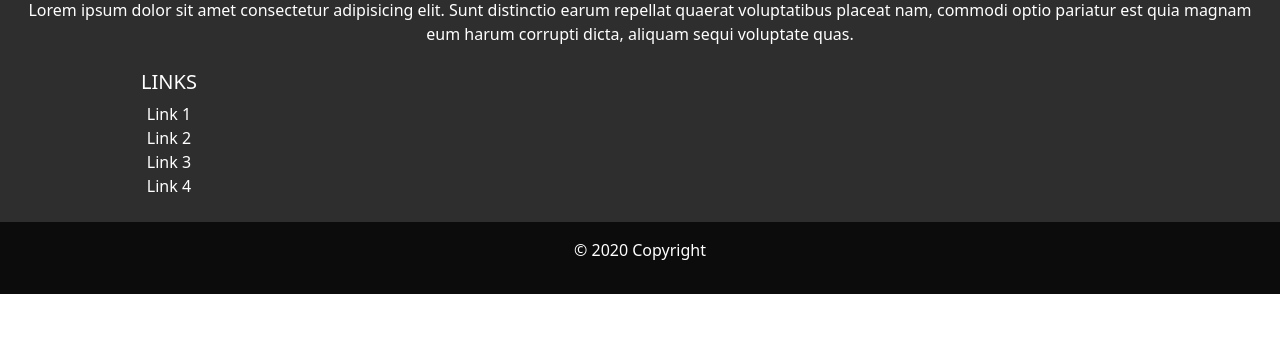
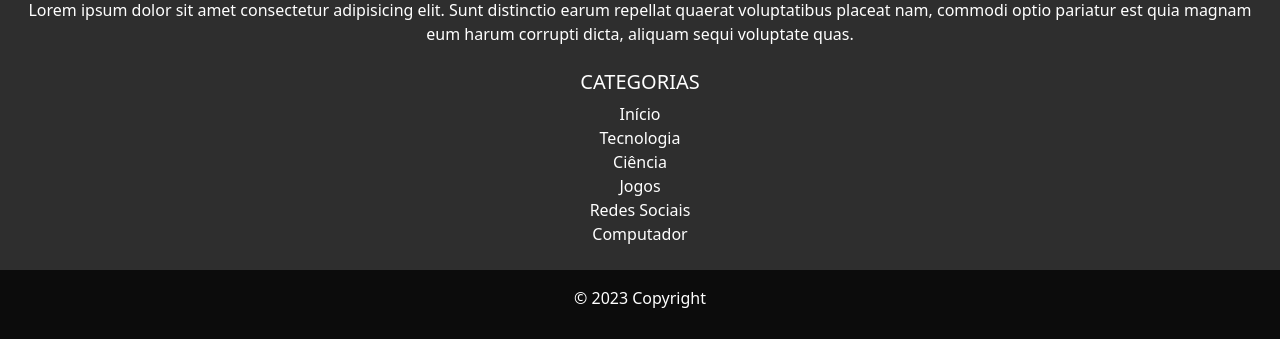
Before and after one commit to AntonioAlvesFilho/NewsProject, a Vue app: page / in a window 1280 px wide. Shown: the part 845-1184 px from the top of the page. Before the commit the page ends 1139 px from the top, so only its background shows below. Built offline with nearby package versions, Linux system fonts and the light colour scheme; no server answers; what @splidejs/vue-splide, vue-toast-notification would draw is missing.

Commit message:
css-navbar5

```diff
--- a/public/index.html
+++ b/public/index.html
@@ -3,6 +3,10 @@
   <head>
     <meta charset="UTF-8" />
     <link rel="icon" href="/favicon.ico" />
+    <meta name="title" content="Tudo Eletrônico" />
+    <meta
+      name="description"
+      content="Desvendando o universo da tecnologia, o Tudo Eletrônico traz as últimas notícias e insights sobre o mundo digital." />
     <meta name="viewport" content="width=device-width, initial-scale=1.0" />
     <link rel="preconnect" href="https://fonts.googleapis.com" />
     <link rel="stylesheet" href="/css/bootstrap.css" />
@@ -10,7 +14,43 @@
     <link
       href="https://fonts.googleapis.com/css2?family=Open+Sans:wght@500&family=Roboto:wght@500&display=swap"
       rel="stylesheet" />
-    <title>Vue App</title>
+    <link rel="apple-touch-icon" sizes="57x57" href="/apple-icon-57x57.png" />
+    <link rel="apple-touch-icon" sizes="60x60" href="/apple-icon-60x60.png" />
+    <link rel="apple-touch-icon" sizes="72x72" href="/apple-icon-72x72.png" />
+    <link rel="apple-touch-icon" sizes="76x76" href="/apple-icon-76x76.png" />
+    <link
+      rel="apple-touch-icon"
+      sizes="114x114"
+      href="/apple-icon-114x114.png" />
+    <link
+      rel="apple-touch-icon"
+      sizes="120x120"
+      href="/apple-icon-120x120.png" />
+    <link
+      rel="apple-touch-icon"
+      sizes="144x144"
+      href="/apple-icon-144x144.png" />
+    <link
+      rel="apple-touch-icon"
+      sizes="152x152"
+      href="/apple-icon-152x152.png" />
+    <link
+      rel="apple-touch-icon"
+      sizes="180x180"
+      href="/apple-icon-180x180.png" />
+    <link
+      rel="icon"
+      type="image/png"
+      sizes="192x192"
+      href="/android-icon-192x192.png" />
+    <link rel="icon" type="image/png" sizes="32x32" href="/favicon-32x32.png" />
+    <link rel="icon" type="image/png" sizes="96x96" href="/favicon-96x96.png" />
+    <link rel="icon" type="image/png" sizes="16x16" href="/favicon-16x16.png" />
+    <link rel="manifest" href="/manifest.json" />
+    <meta name="msapplication-TileColor" content="#ffffff" />
+    <meta name="msapplication-TileImage" content="/ms-icon-144x144.png" />
+    <meta name="theme-color" content="#ffffff" />
+    <title>Tudo Eletrônico</title>
   </head>
   <body>
     <div id="app"></div>
--- a/src/components/common/FooterView.vue
+++ b/src/components/common/FooterView.vue
@@ -37,41 +37,47 @@
         <!--Grid row-->
         <div class="row">
           <!--Grid column-->
-          <div class="col-lg-3 col-md-6 mb-4 mb-md-0">
-            <h5 class="text-uppercase">Links</h5>
+          <div class="col-lg-3 col-md-6 mb-4 mb-md-0 m-auto">
+            <h5 class="text-uppercase">Categorias</h5>
 
             <ul class="list-unstyled mb-0">
-              <li>
-                <a href="#!" class="text-white">Link 1</a>
+              <li class="nav-item mx-1">
+                <router-link to="/" class="nav-link">Início</router-link>
               </li>
-              <li>
-                <a href="#!" class="text-white">Link 2</a>
+              <li class="nav-item mx-1">
+                <router-link to="/categories/tecnologia" class="nav-link"
+                  >Tecnologia</router-link
+                >
               </li>
-              <li>
-                <a href="#!" class="text-white">Link 3</a>
+              <li class="nav-item mx-1">
+                <router-link to="/categories/ciencia" class="nav-link"
+                  >Ciência</router-link
+                >
               </li>
-              <li>
-                <a href="#!" class="text-white">Link 4</a>
+              <li class="nav-item mx-1">
+                <router-link to="/categories/jogos" class="nav-link"
+                  >Jogos</router-link
+                >
+              </li>
+              <li class="nav-item mx-1">
+                <router-link to="/categories/social" class="nav-link"
+                  >Redes Sociais</router-link
+                >
+              </li>
+              <li class="nav-item mx-1">
+                <router-link to="/categories/computador" class="nav-link"
+                  >Computador</router-link
+                >
               </li>
             </ul>
           </div>
-          <!--Grid column-->
-
-          <!--Grid column-->
         </div>
-        <!--Grid row-->
       </section>
-      <!-- Section: Links -->
     </div>
-    <!-- Grid container -->
-
-    <!-- Copyright -->
     <div class="text-center p-3" style="background-color: rgb(12, 12, 12)">
-      <p>© 2020 Copyright</p>
+      <p>© 2023 Copyright</p>
     </div>
-    <!-- Copyright -->
   </footer>
-  <!-- Footer -->
 </template>
 <script>
 export default {}
```
